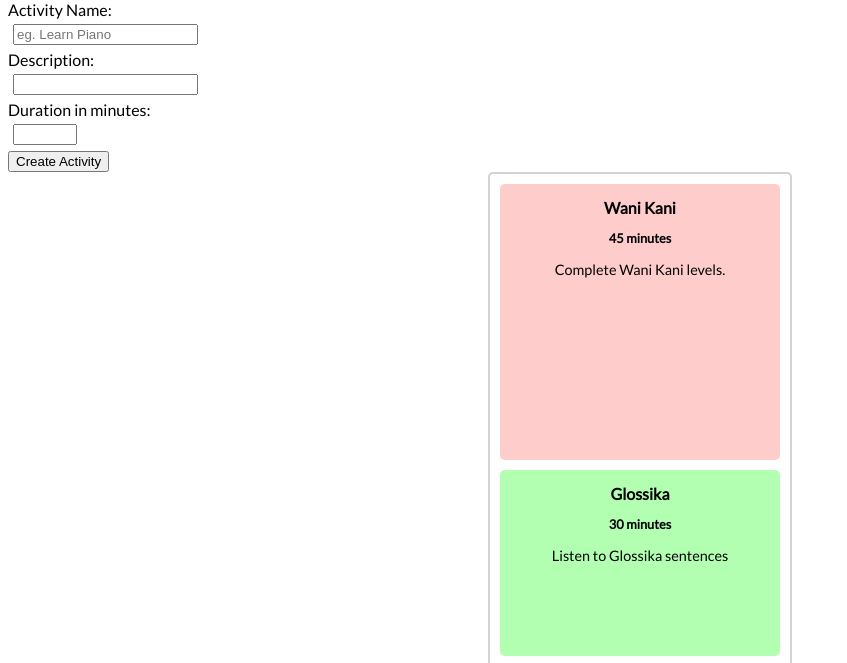
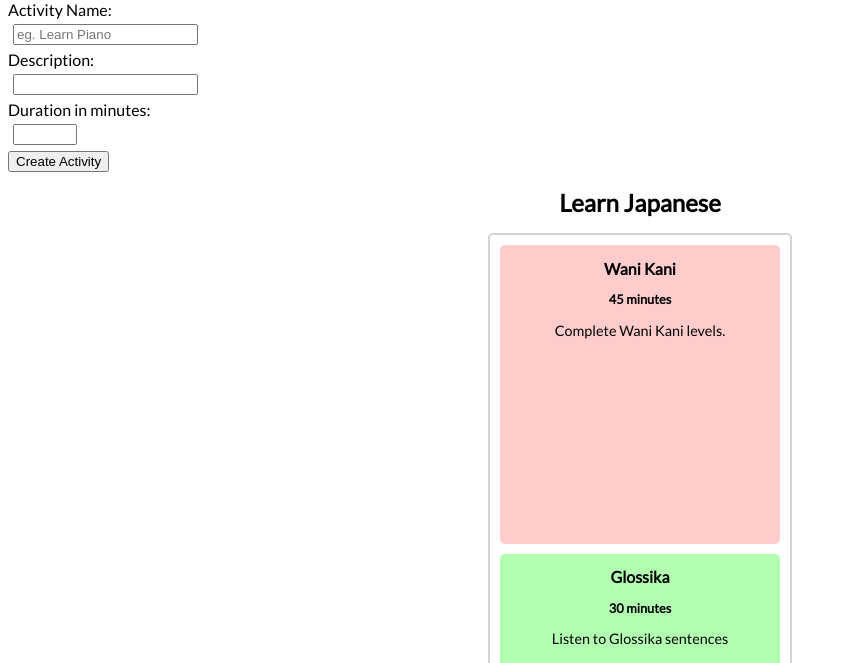
Before and after one commit to okFox/timemapper-fe, a React app: page / in a window 1280 px wide. Shown: the part 82-745 px from the top of the page, without its empty margins (0-847 px from the left). Built offline with nearby package versions, Linux system fonts and the light colour scheme.

Commit message:
added block title

```diff
--- a/src/components/Block.css
+++ b/src/components/Block.css
@@ -1,14 +1,23 @@
-.block {
-  height: 600px;
-  width: 300px;
-  border: 2px solid lightgrey;
-  border-radius: 5px;
+.blockContainer {
   display: inline-flexbox;
   text-align:center;
   margin: auto;
 
+  h1 {
+    font-size: 1.5rem;
+  }
+}
 
 
+.block {
+  border: 2px solid lightgrey;
+  border-radius: 5px;
+  height: 650px;
+  width: 300px;
+
+  display: inline-flexbox;
+  text-align:center;
+  margin: auto;
     h1 {
       font-size: 1rem;
     }
--- a/src/components/Block.js
+++ b/src/components/Block.js
@@ -7,7 +7,7 @@
   const [blockState, setBlockState] = useState({
 
     userId: 'user1',
-    blockName: 'Japanese',
+    blockName: 'Learn Japanese',
     timeUnitInMin: 15
 
   });
@@ -49,8 +49,11 @@
 
 
   return (
-    <div className={styles.block}>
-      {activitiesState.activities.map((activity) => <Activity key={activity.activityId} name={activity.activityName} description={activity.description} duration={activity.duration * blockState.timeUnitInMin} color={activity.color} height={activity.duration * 15 }/>)}
+    <div className={styles.blockContainer}>
+      <h1>{blockState.blockName}</h1>
+      <div className={styles.block}>
+        {activitiesState.activities.map((activity) => <Activity key={activity.activityId} name={activity.activityName} description={activity.description} duration={activity.duration * blockState.timeUnitInMin} color={activity.color} height={activity.duration * 15 }/>)}
+      </div>
     </div>
   );
 }
```
